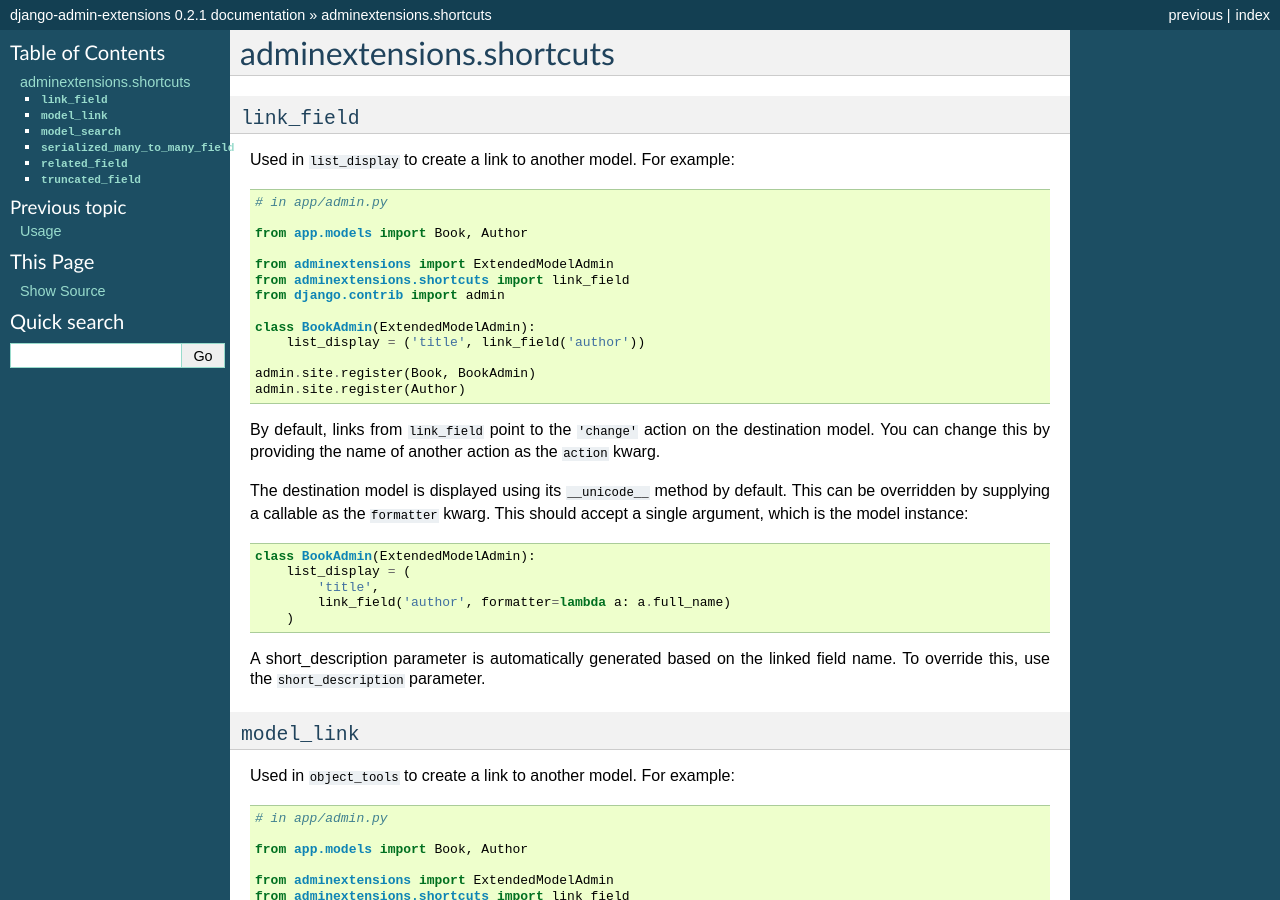
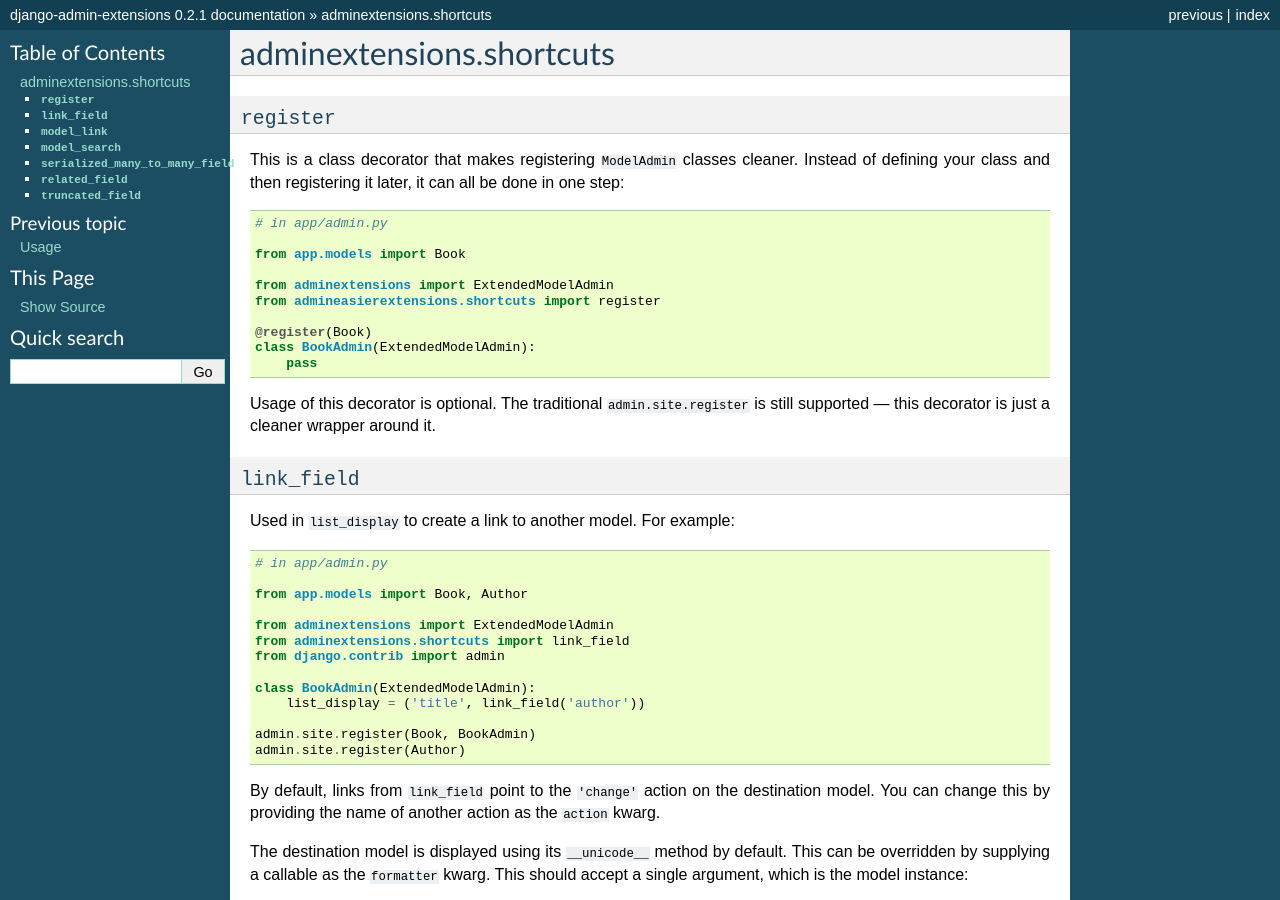
Before and after one commit to ionata-archive/django-admin-extensions, a Sphinx documentation site: the page built from docs/shortcuts.rst, in a window 1280 px wide and 900 px high. Built offline with Sphinx 7.4.7, drawn with Linux system fonts in a browser that asks for light colours.

Commit message:
Add `register` shortcut

```diff
--- a/docs/shortcuts.rst
+++ b/docs/shortcuts.rst
@@ -3,6 +3,29 @@
 =========================
 adminextensions.shortcuts
 =========================
+
+.. _shortcuts.register:
+
+``register``
+============
+
+This is a class decorator that makes registering ``ModelAdmin`` classes cleaner.
+Instead of defining your class and then registering it later, it can all be
+done in one step::
+
+    # in app/admin.py
+
+    from app.models import Book
+
+    from adminextensions import ExtendedModelAdmin
+    from admineasierextensions.shortcuts import register
+
+    @register(Book)
+    class BookAdmin(ExtendedModelAdmin):
+        pass
+
+Usage of this decorator is optional. The traditional ``admin.site.register`` is
+still supported — this decorator is just a cleaner wrapper around it.
 
 .. _shortcuts.link_field:
 
```
Also changed, not shown: 1 other file.
